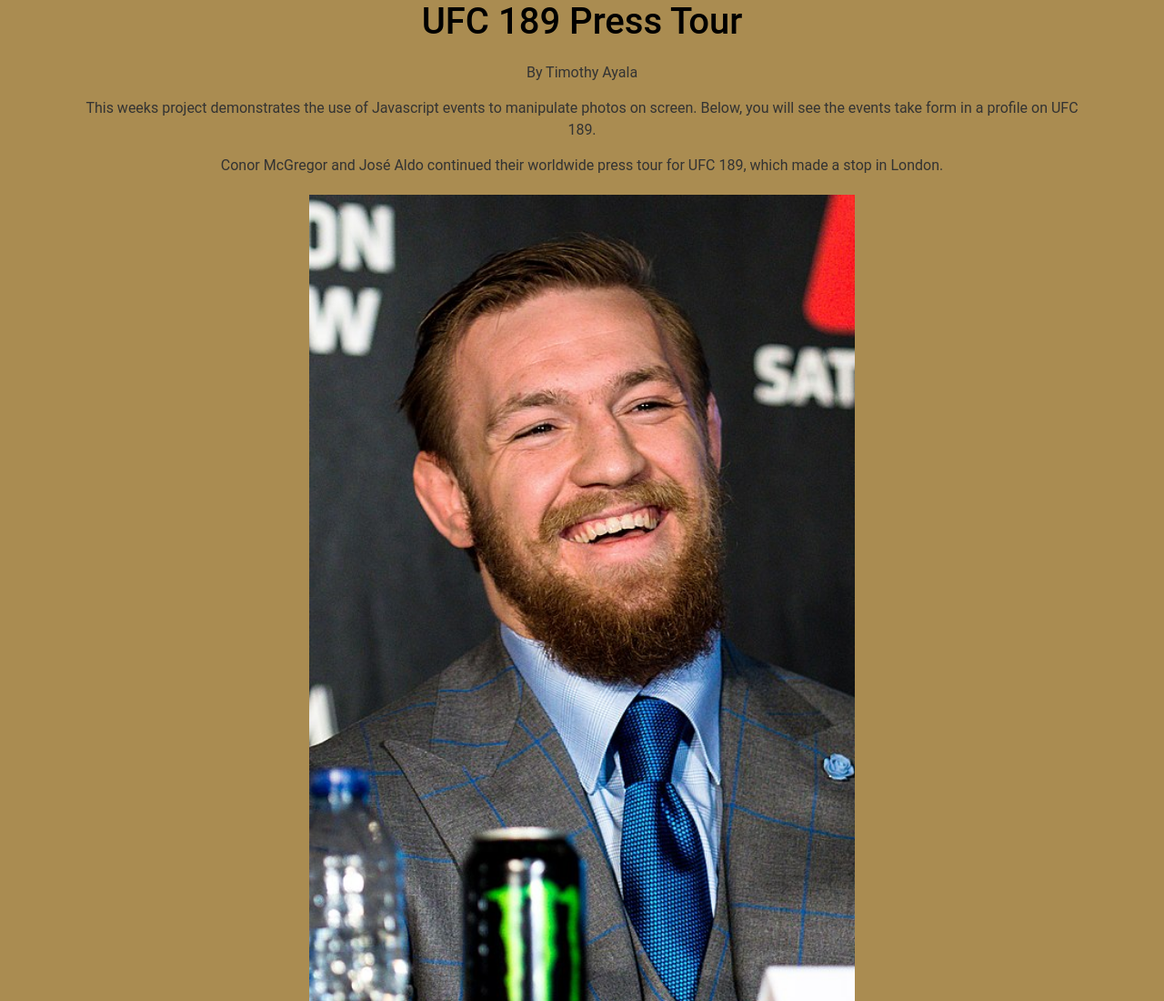
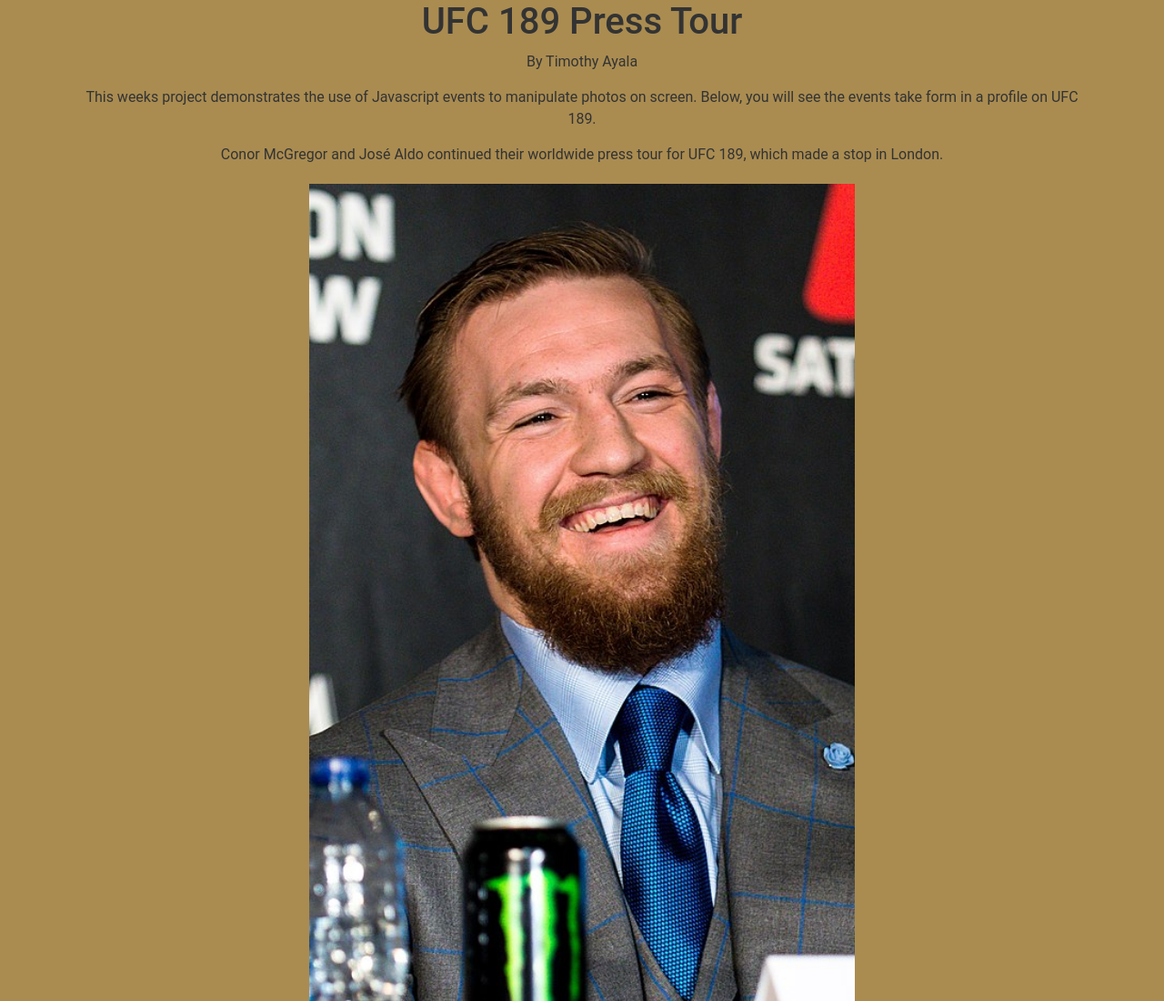
Before and after one commit to timothyayala/JS-Project, a plain HTML site: page index.html in a window 1280 px wide. Shown: the top 1100 px of the page at 91% size. Drawn offline with nearby package versions, Linux system fonts and the light colour scheme.

Commit message:
edited css

```diff
--- a/styles/main.css
+++ b/styles/main.css
@@ -8,11 +8,6 @@ body {
     font-family: 'Roboto', sans-serif;
     background-color: #aa8c51;
     color: #333;
-
-h1 {
-    color: #000000;
-    margin-bottom: 20px;
-}
 }
 
 p {
```
